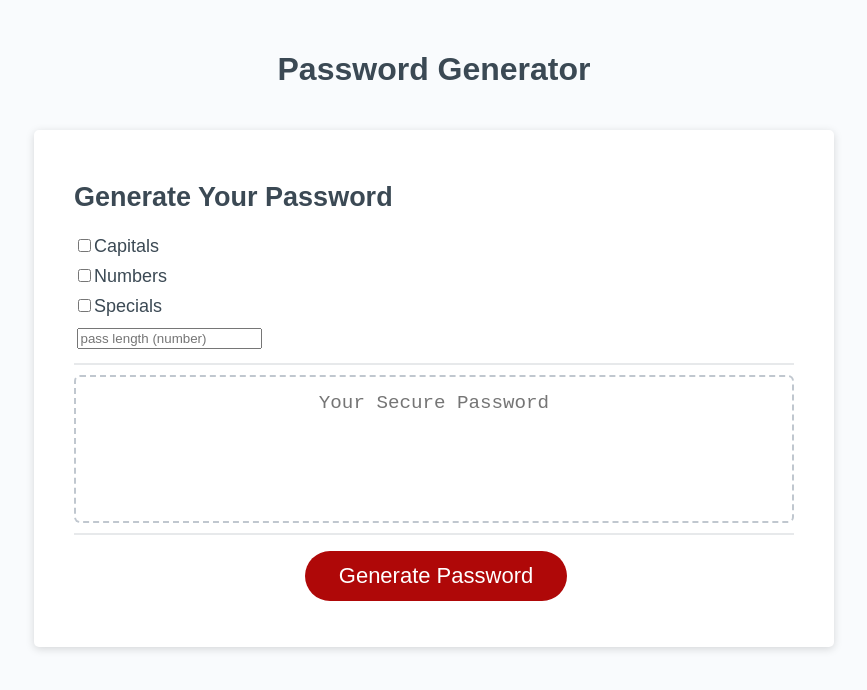
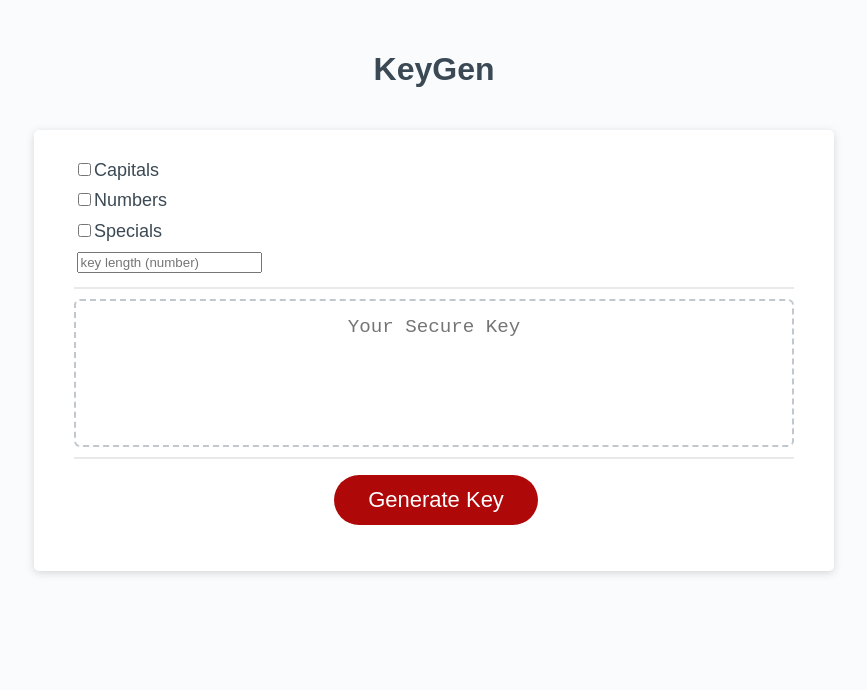
Before and after one commit to noodle77/keygen, a website: page index.html in a window 1280 px wide. Shown: the whole page, without its empty margins (206-1073 px from the left). Drawn offline with nearby package versions, Linux system fonts and the light colour scheme.

Commit message:
Personalized HTML.

```diff
--- a/index.html
+++ b/index.html
@@ -4,35 +4,34 @@
     <meta charset="UTF-8" />
     <meta name="viewport" content="width=device-width, initial-scale=1.0" />
     <meta http-equiv="X-UA-Compatible" content="ie=edge" />
-    <title>PassGen</title>
+    <title>KeyGen</title>
     <link rel="stylesheet" href="./assets/css/style.css" />
   </head>
   <body>
     <div class="wrapper">
       <header>
-        <h1>Password Generator</h1>
+        <h1>KeyGen</h1>
       </header>
       <div class="card">
         <div class="card-header column">
-          <h2>Generate Your Password</h2>
           <input id="caps" class="checkbox" type="checkbox">Capitals</input>
           <br>
           <input id="nums" class="checkbox" type="checkbox">Numbers</input>
           <br>
           <input id="specs" class="checkbox" type="checkbox">Specials</input>
           <br>
-          <input id="passlength" class="lengthbar" type="text" placeholder="pass length (number)">
+          <input id="passlength" class="lengthbar" type="text" placeholder="key length (number)">
         </div>
         <div class="card-body">
           <textarea
             readonly
             id="password"
-            placeholder="Your Secure Password"
-            aria-label="Generated Password"
+            placeholder="Your Secure Key"
+            aria-label="Generated Key"
           ></textarea>
         </div>
         <div class="card-footer">
-          <button id="generate" class="btn">Generate Password</button>
+          <button id="generate" class="btn">Generate Key</button>
         </div>
       </div>
     </div>
```
